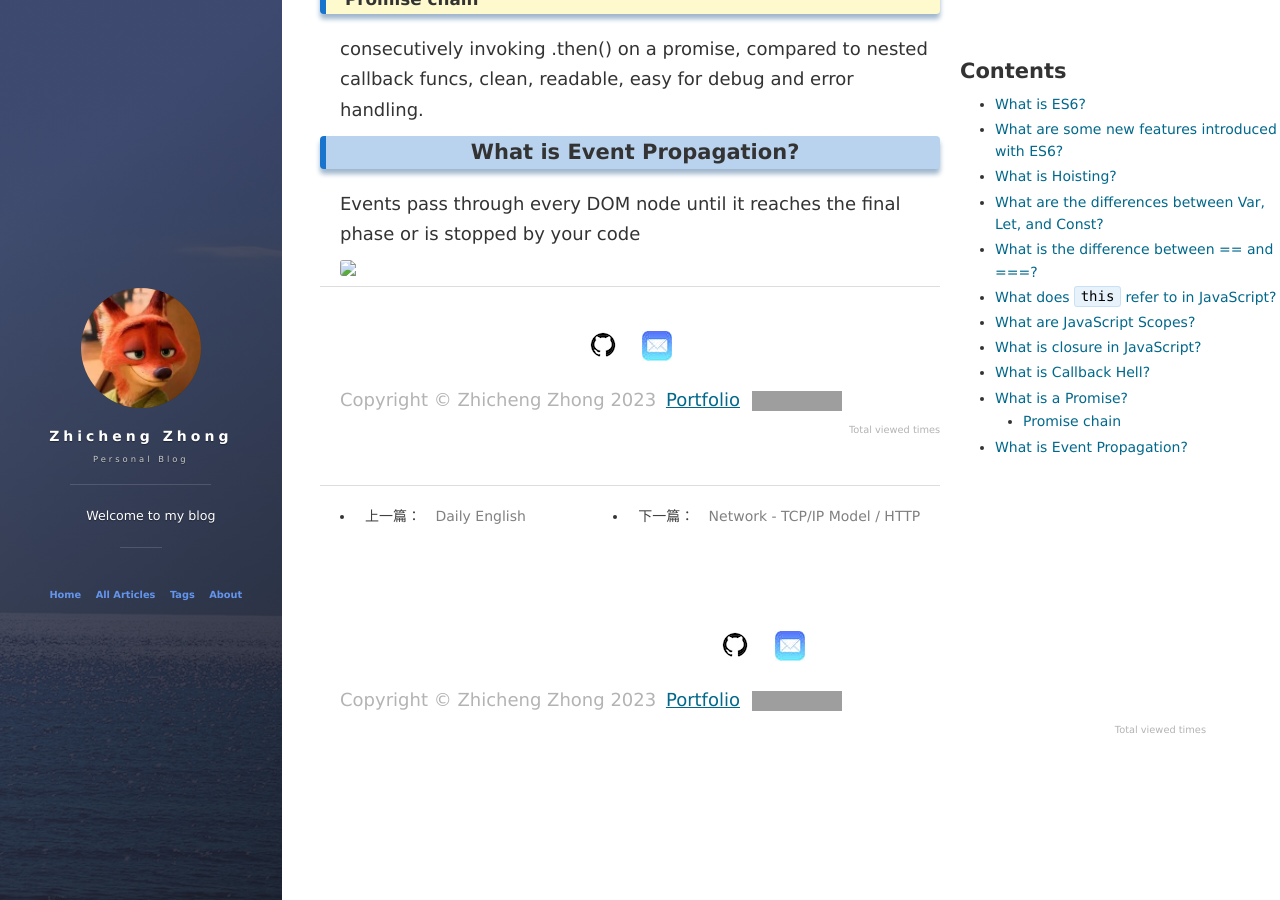
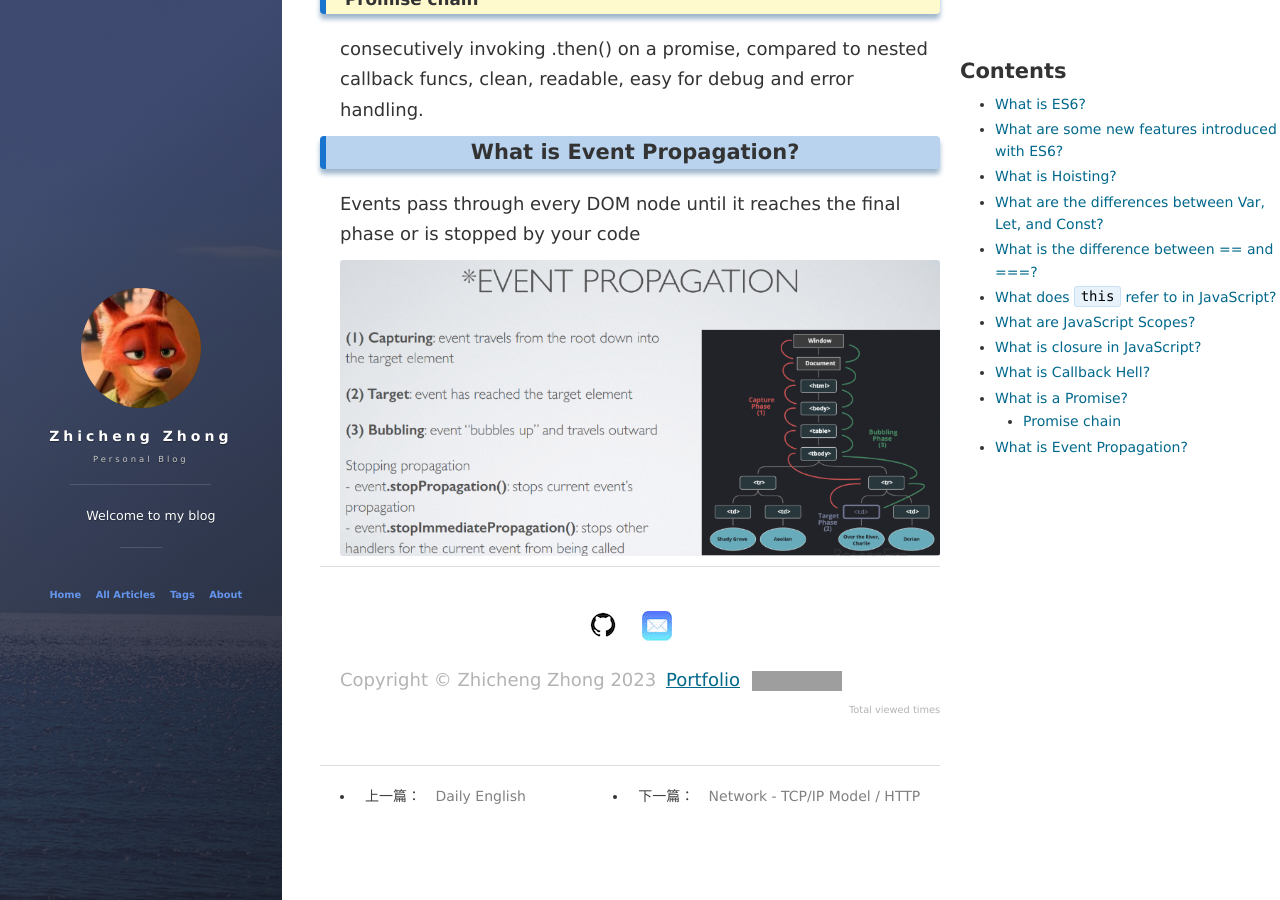
Before and after one commit to ChrisZZhong/chriszzhong.github.io, a Jekyll site: the page built from _posts/2023-11-13-JavaScript.md, in a window 1280 px wide and 900 px high, scrolled down 2959 px. Built offline with Jekyll 4.4.1, drawn with Linux system fonts in a browser that asks for light colours; nearby versions of some CDN libraries; comment, search, counter and statistics services are not loaded; grey boxes are pictures that could not be loaded.

Commit message:
update js

```diff
--- a/_posts/2023-11-13-JavaScript.md
+++ b/_posts/2023-11-13-JavaScript.md
@@ -99,4 +99,4 @@ consecutively invoking .then() on a promise, compared to nested callback funcs,
 
 Events pass through every DOM node until it reaches the final phase or is stopped by your code
 
-<img src = "./images/Full-Stack/JS/eventpropagation.png">
+<img src = "/images/Full-Stack/JS/eventpropagation.png">
```
